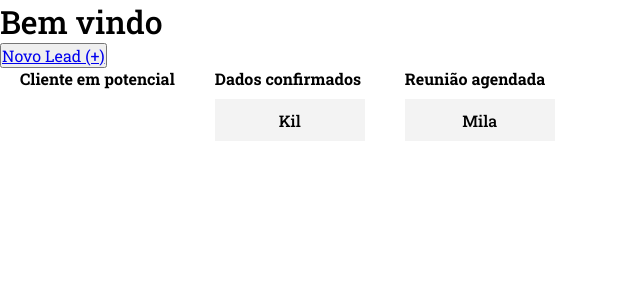
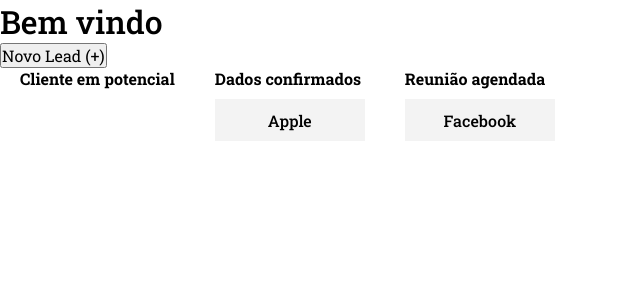
Before and after one commit to williamroberttv/elogrpoup, a React (Vite) app: page /dashboard in a window 1280 px wide. Shown: the top 300 px of the page, without its empty margins (0-640 px from the left). Built offline with nearby package versions, Linux system fonts and the light colour scheme; the HTML template or start-up script is replaced by a standard one.

Commit message:
feat: add default header component

```diff
--- /dev/null
+++ b/src/components/Header/index.tsx
@@ -0,0 +1,11 @@
+import styles from './styles.module.scss';
+import logo from '../../assets/logo.jpg';
+
+const Header = () => (
+  <header className={styles.header}>
+    <img src={logo} alt="elogroup" />
+    <h1>Elogroup</h1>
+  </header>
+);
+
+export default Header;
--- /dev/null
+++ b/src/components/Header/styles.module.scss
@@ -0,0 +1,12 @@
+.header{
+  display: flex;
+  width: 100%;
+  align-items: center;
+  justify-content: center;
+  margin-bottom: 20px;
+  img {
+    width: 64px;
+    margin-right: 10px;
+  }
+
+}
--- a/src/pages/Dashboard/index.tsx
+++ b/src/pages/Dashboard/index.tsx
@@ -8,8 +8,8 @@
 const Dashboard = () => {
   const user = localStorage.getItem('user');
   const { leads } = useContext(LeadContext);
-  const [confirmed, setConfirmed] = useState<string[]>(['Kil']);
-  const [agend, setAgend] = useState<string[]>(['Mila']);
+  const [confirmed, setConfirmed] = useState<string[]>(['Apple']);
+  const [agend, setAgend] = useState<string[]>(['Facebook']);
   const [, drop] = useDrop(() => ({
     accept: 'CARD',
     hover(item) {
--- a/src/pages/Home/index.tsx
+++ b/src/pages/Home/index.tsx
@@ -1,9 +1,7 @@
 import { useRef, useState } from 'react';
+import { useHistory } from 'react-router-dom';
 import { Form } from '@unform/web';
 import { FormHandles } from '@unform/core';
-
-import { useHistory } from 'react-router-dom';
-
 import * as yup from 'yup';
 import { FiUser, FiLock, FiUnlock } from 'react-icons/fi';
 
@@ -12,7 +10,7 @@
 
 import styles from './styles.module.scss';
 import Input from '../../components/Input';
-import logo from '../../assets/logo.jpg';
+import Header from '../../components/Header';
 
 import { getValidationErrors } from '../../utils/getValidationErrors';
 import { Data } from '../../utils/types';
@@ -80,10 +78,7 @@
 
   return (
     <div className={styles.homeContainer}>
-      <header className={styles.header}>
-        <img src={logo} alt="elogroup" />
-        <h1>Elogroup</h1>
-      </header>
+      <Header />
       <Form ref={formRef} onSubmit={handleSubmit} className={styles.form}>
         <Input name="user" labelName="Usuário" icon={FiUser} />
         <Input
--- a/src/pages/Home/styles.module.scss
+++ b/src/pages/Home/styles.module.scss
@@ -27,16 +27,3 @@
     }
   }
 }
-
-.header{
-  display: flex;
-  width: 100%;
-  align-items: center;
-  justify-content: center;
-  margin-bottom: 50px;
-  img {
-    width: 64px;
-    margin-right: 10px;
-  }
-
-}
--- a/src/pages/NewLead/index.tsx
+++ b/src/pages/NewLead/index.tsx
@@ -1,15 +1,16 @@
 import { useState, useContext, useRef } from 'react';
+import { Link, useHistory } from 'react-router-dom';
 import { Form } from '@unform/web';
+import { FormHandles, Scope } from '@unform/core';
+import * as yup from 'yup';
 import { MdEmail, MdPhone } from 'react-icons/md';
-import * as yup from 'yup';
 
-import { FormHandles, Scope } from '@unform/core';
-import { useHistory } from 'react-router-dom';
 import { toast, ToastContainer } from 'react-toastify';
 import 'react-toastify/dist/ReactToastify.min.css';
+
+import styles from './styles.module.scss';
 import Input from '../../components/Input';
-import logo from '../../assets/logo.jpg';
-import styles from './styles.module.scss';
+import Header from '../../components/Header';
 import Checkbox from '../../components/Checkbox';
 import { NewLeadProps } from '../../utils/types';
 import { LeadContext } from '../../context/leadContext';
@@ -76,10 +77,9 @@
   return (
     <Form onSubmit={handleNewLead} ref={formRef}>
       <div className={styles.infoContainer}>
-        <header>
-          <img src={logo} alt="logo elogroup" />
-          <h1>EloGroup</h1>
-        </header>
+        <Link to="dashboard">
+          <Header />
+        </Link>
         <Input name="name" labelName="Nome" />
         <Input name="contact" labelName="Telefone" icon={MdPhone} />
         <Input name="email" type="email" labelName="E-mail" icon={MdEmail} />
--- a/src/pages/NewLead/styles.module.scss
+++ b/src/pages/NewLead/styles.module.scss
@@ -9,15 +9,6 @@
   flex-direction: column;
   align-items: center;
   width: 100%;
-  header{
-    display: flex;
-    align-items: center;
-    margin-bottom: 36px;
-    img{
-      margin-right:20px;
-      width: 64px;
-    }
-  }
 }
 .checkboxContainer{
   display: flex;
--- a/src/styles/global.module.scss
+++ b/src/styles/global.module.scss
@@ -14,3 +14,7 @@
 button {
   cursor: pointer;
 }
+a{
+  text-decoration: none;
+  color: black;
+}
```
